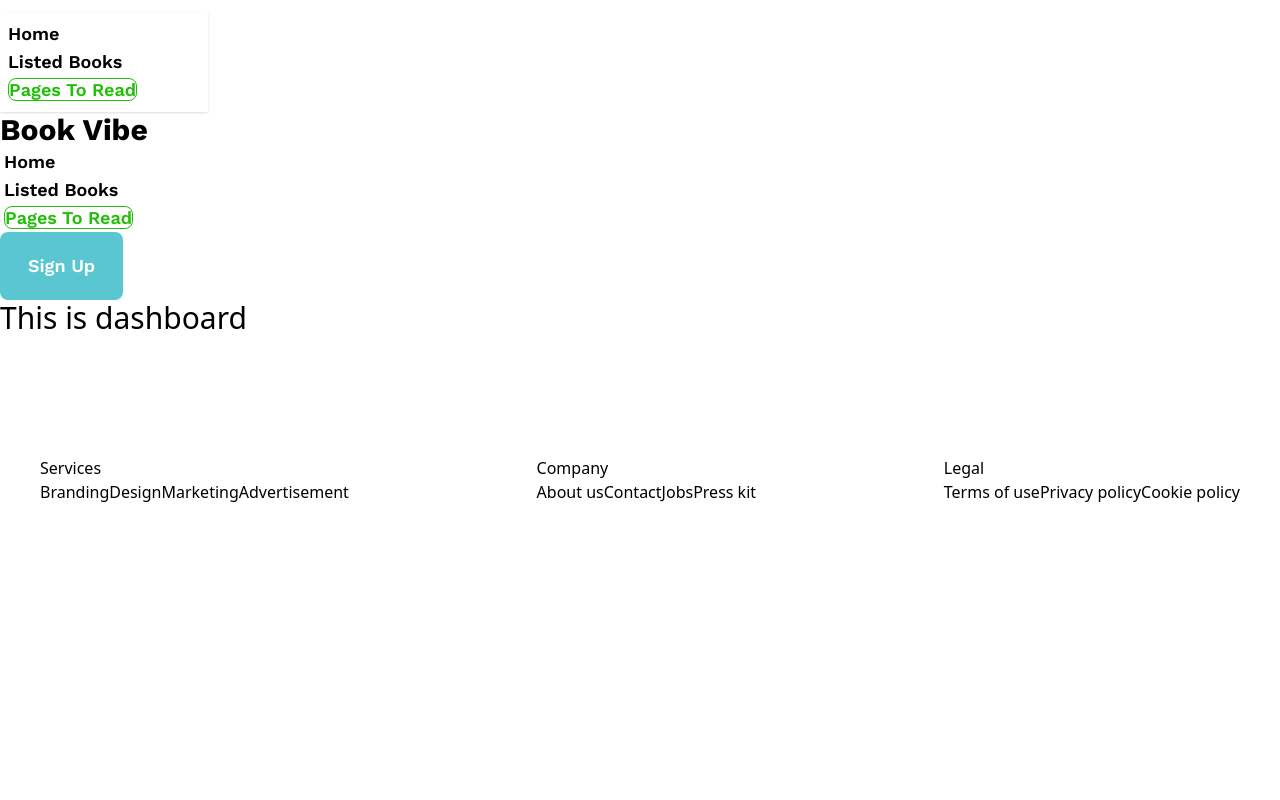
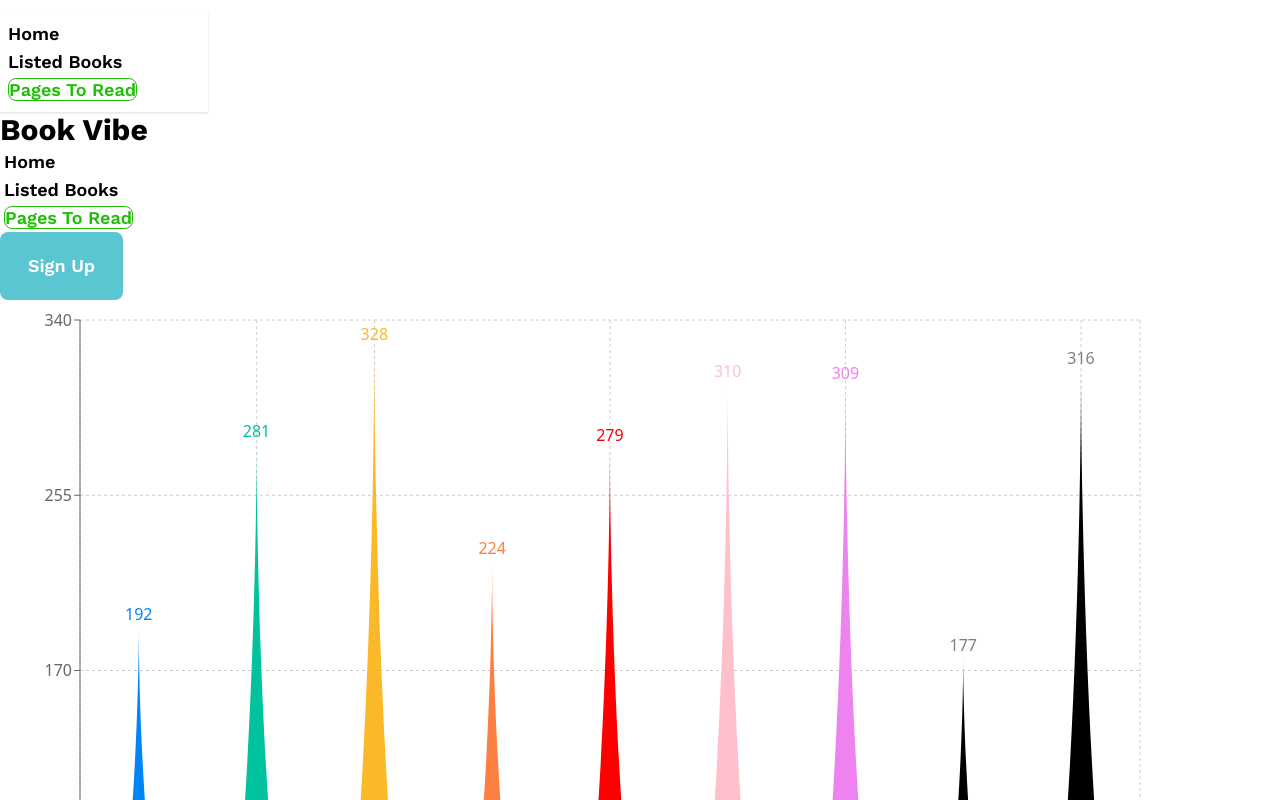
Before and after one commit to mohima-mimino11/book-vibe-react-router, a React (Vite) app: page /dashboard in a window 1280 px wide. Shown: the top 800 px of the page. Built offline with nearby package versions, Linux system fonts and the light colour scheme; a web font is replaced by a local one.

Commit message:
dashboard done with recharts

```diff
--- a/src/components/Dashboard/Dashboard.jsx
+++ b/src/components/Dashboard/Dashboard.jsx
@@ -1,9 +1,47 @@
-
+import { useLoaderData } from "react-router-dom";
+import { BarChart, Bar, Cell, XAxis, YAxis, CartesianGrid } from 'recharts';
 
 const Dashboard = () => {
+  const allBooks = useLoaderData();
+  // console.log(allBooks);
+
+  const colors = ['#0085F6', '#00C29C', '#FBB929','#FC8042', '#FB0100', 'pink', 'violet'];
+  const getPath = (x, y, width, height) => {
+    return `M${x},${y + height}C${x + width / 3},${y + height} ${x + width / 2},${y + height / 3}
+    ${x + width / 2}, ${y}
+    C${x + width / 2},${y + height / 3} ${x + (2 * width) / 3},${y + height} ${x + width}, ${y + height}
+    Z`;
+  };
+
+  const TriangleBar = (props) => {
+    const { fill, x, y, width, height } = props;
+
+    return <path d={getPath(x, y, width, height)} stroke="none" fill={fill} />;
+  };
   return (
     <div>
-      <h3 className="text-3xl">This is dashboard</h3>
+
+      <BarChart
+      width={1170}
+      height={756}
+      data={allBooks}
+      margin={{
+        top: 20,
+        right: 30,
+        left: 20,
+        bottom: 5,
+      }}
+    >
+      <CartesianGrid strokeDasharray="3 3" />
+      <XAxis dataKey="bookName" />
+      <YAxis />
+      <Bar dataKey="totalPages" fill="#8884d8" shape={<TriangleBar />} label={{ position: 'top' }}>
+        {allBooks.map((entry, index) => (
+          <Cell key={`cell-${index}`} fill={colors[index % 20]} />
+        ))}
+      </Bar>
+    </BarChart>
+
     </div>
   );
 };
--- a/src/components/ListedBook/ListedBook.jsx
+++ b/src/components/ListedBook/ListedBook.jsx
@@ -1,7 +1,7 @@
 
 
 const ListedBook = ({readbook}) => {
-  const {bookId, bookName,author, image,review,totalPages, rating, category,tags,publisher, yearOfPublishing} = readbook;
+  const {bookId, bookName,author, image,totalPages, rating, category,tags,publisher, yearOfPublishing} = readbook;
   return (
     <div className="p-6 flex gap-6 bg-white">
      <div className="w-[230px] h-[230px] bg-gray-600 rounded-2xl">
--- a/src/main.jsx
+++ b/src/main.jsx
@@ -38,7 +38,8 @@
       },
       {
         path: "dashboard",
-        element: <Dashboard></Dashboard>
+        element: <Dashboard></Dashboard>,
+        loader: () => fetch('./booksData.json')
       }
     ]
   },
```
